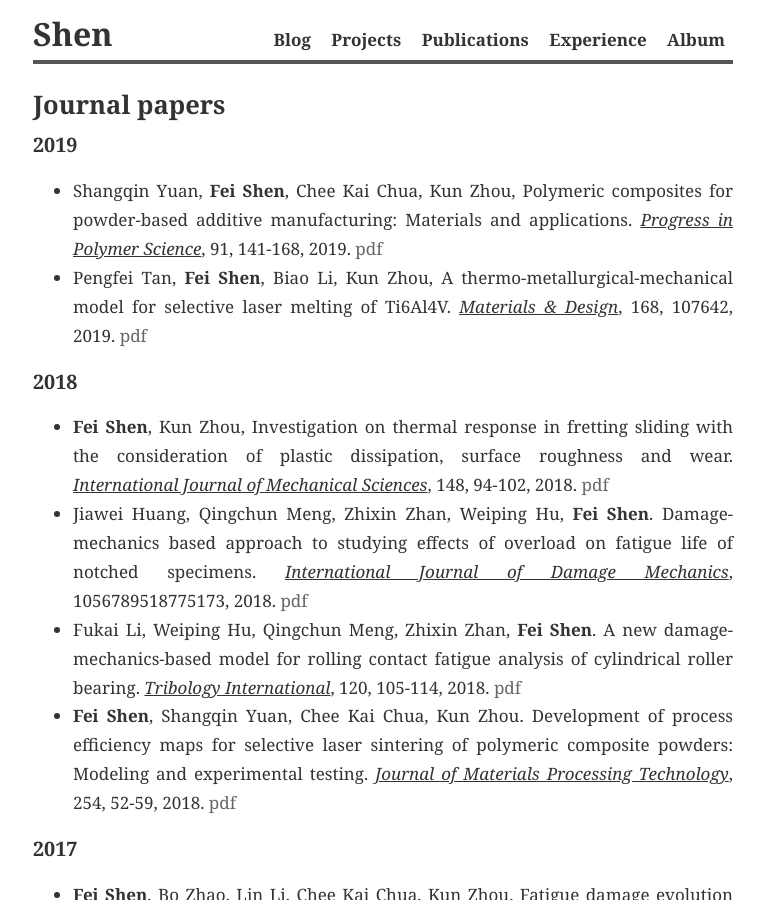
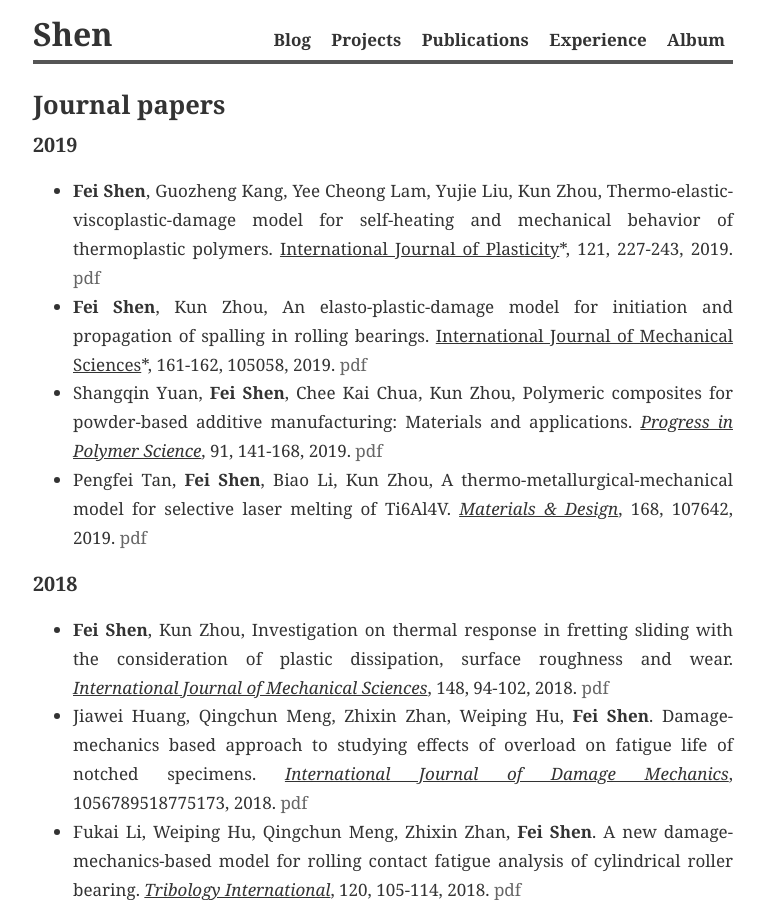
Before and after one commit to philshenfei/feishen, a Jekyll site: the page built from publications.md, in a window 1280 px wide and 900 px high. Shown: the whole window, without its empty margins (257-1023 px from the left). Built offline with Jekyll 4.4.1, drawn with Linux system fonts in a browser that asks for light colours; nearby versions of some CDN libraries.

Commit message:
Signed-off-by: philshenfei <philshenfei@gmail.com>

```diff
--- a/publications.md
+++ b/publications.md
@@ -9,6 +9,8 @@ title: Publications
 
 ### 2019
 
+* **Fei Shen**, Guozheng Kang, Yee Cheong Lam, Yujie Liu, Kun Zhou, Thermo-elastic-viscoplastic-damage model for self-heating and mechanical behavior of thermoplastic polymers. <u>International Journal of Plasticity</u>*, 121, 227-243, 2019. [pdf][25]
+* **Fei Shen**, Kun Zhou, An elasto-plastic-damage model for initiation and propagation of spalling in rolling bearings. <u>International Journal of Mechanical Sciences</u>*, 161-162, 105058, 2019. [pdf][24]
 * Shangqin Yuan, **Fei Shen**, Chee Kai Chua, Kun Zhou, Polymeric composites for powder-based additive manufacturing: Materials and applications. *<u>Progress in Polymer Science</u>*, 91, 141-168, 2019. [pdf][23]
 * Pengfei Tan, **Fei Shen**, Biao Li, Kun Zhou, A thermo-metallurgical-mechanical model for selective laser melting of Ti6Al4V. *<u>Materials & Design</u>*, 168, 107642, 2019. [pdf][22]
 
@@ -73,3 +75,5 @@ title: Publications
 [21]: {{ site.baseurl }}/file/Paper 21.pdf
 [22]: {{ site.baseurl }}/file/Paper 22.pdf
 [23]: {{ site.baseurl }}/file/Paper 23.pdf
+[24]: {{ site.baseurl }}/file/Paper 24.pdf
+[25]: {{ site.baseurl }}/file/Paper 25.pdf
```
Also changed, not shown: 2 other files.
